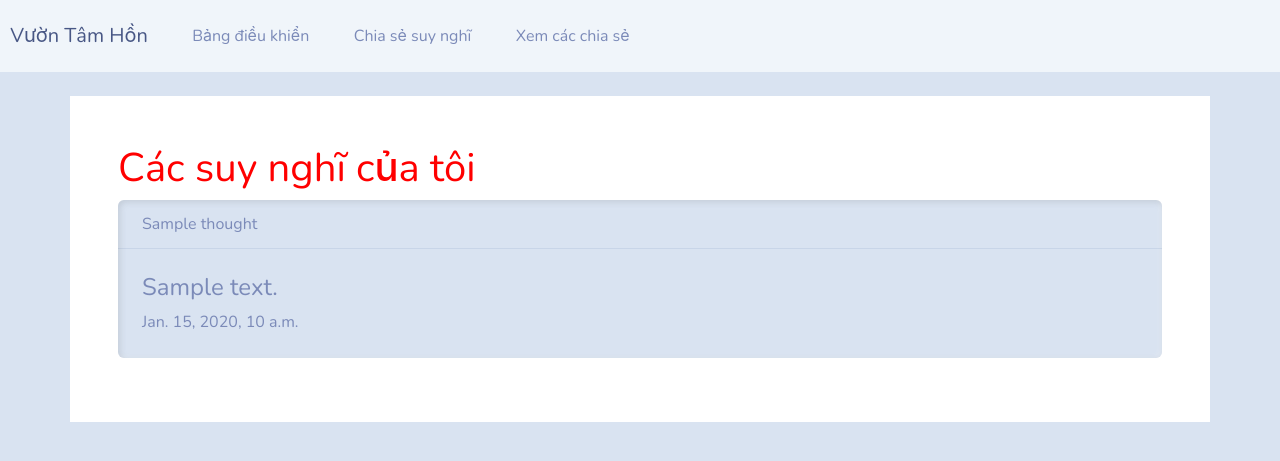
After one commit to trongnghia00/beginner-django, a Django app: page /my-thoughts in a window 1280 px wide. The commit adds this page. Shown: the top 461 px of the page. Run offline with Django 4.2, Linux system fonts and the light colour scheme; a user stored in the database is signed in; tables that the repository leaves empty hold one stand-in row (values such as "Sample post").

Commit message:
36-read-thoughts

```diff
--- a/dev2/project02/mainapp/templates/mainapp/dashboard.html
+++ b/dev2/project02/mainapp/templates/mainapp/dashboard.html
@@ -6,6 +6,7 @@
 
     <div class="container bg-white shadow-md p-5 form-layout">
         <h1>Bảng điều khiển</h1>
+        {{user}} <br /><br />
         <a href="{% url "logout" %}">Đăng xuất</a>
     </div>
 {% endblock content %}
--- /dev/null
+++ b/dev2/project02/mainapp/templates/mainapp/my-thoughts.html
@@ -0,0 +1,18 @@
+{% extends "mainapp/navbar.html" %}
+
+{% block title %}Suy nghĩ của tôi{% endblock title %}
+
+{% block content %}
+    <div class="container bg-white shadow-md p-5 form-layout">
+        <h1>Các suy nghĩ của tôi</h1>
+        {% for thought in Thoughts %}
+            <div class="card bg-secondary mb-3">
+                <div class="card-header">{{thought.title}}</div>
+                <div class="card-body">
+                  <h4 class="card-title">{{thought.content}}</h4>
+                  <p class="card-text">{{thought.date_posted}}</p>
+                </div>
+            </div>
+        {% endfor %}
+    </div>
+{% endblock content %}
--- a/dev2/project02/mainapp/templates/mainapp/navbar.html
+++ b/dev2/project02/mainapp/templates/mainapp/navbar.html
@@ -25,7 +25,7 @@
                 </li>
                 &nbsp;&nbsp;&nbsp;
                 <li class="nav-link">
-                    <a class="nav-link" href="">Xem các chia sẻ</a>
+                    <a class="nav-link" href="{% url "my-thoughts" %}">Xem các chia sẻ</a>
                 </li>
                 &nbsp;&nbsp;&nbsp;
             </ul>
--- a/dev2/project02/mainapp/urls.py
+++ b/dev2/project02/mainapp/urls.py
@@ -9,4 +9,5 @@ urlpatterns = [
     path('logout', views.user_logout, name='logout'),
 
     path('create-thought', views.create_thought, name='create-thought'),
+    path('my-thoughts', views.my_thoughts, name='my-thoughts'),
 ]
--- a/dev2/project02/mainapp/views.py
+++ b/dev2/project02/mainapp/views.py
@@ -5,6 +5,8 @@ from django.contrib.auth import authenticate, login, logout
 from django.contrib.auth.decorators import login_required
 
 from django.contrib import messages
+
+from .models import Thought
 
 # Create your views here.
 
@@ -59,3 +61,11 @@ def create_thought(request):
     context = {'form' : form}
 
     return render(request, 'mainapp/create-thought.html', context)
+
+@login_required(login_url='login')
+def my_thoughts(request):
+    current_user = request.user.id # Lấy id của user hiện hành
+    thoughts = Thought.objects.all().filter(user=current_user)
+
+    context = {'Thoughts': thoughts}
+    return render(request, "mainapp/my-thoughts.html", context)
```
